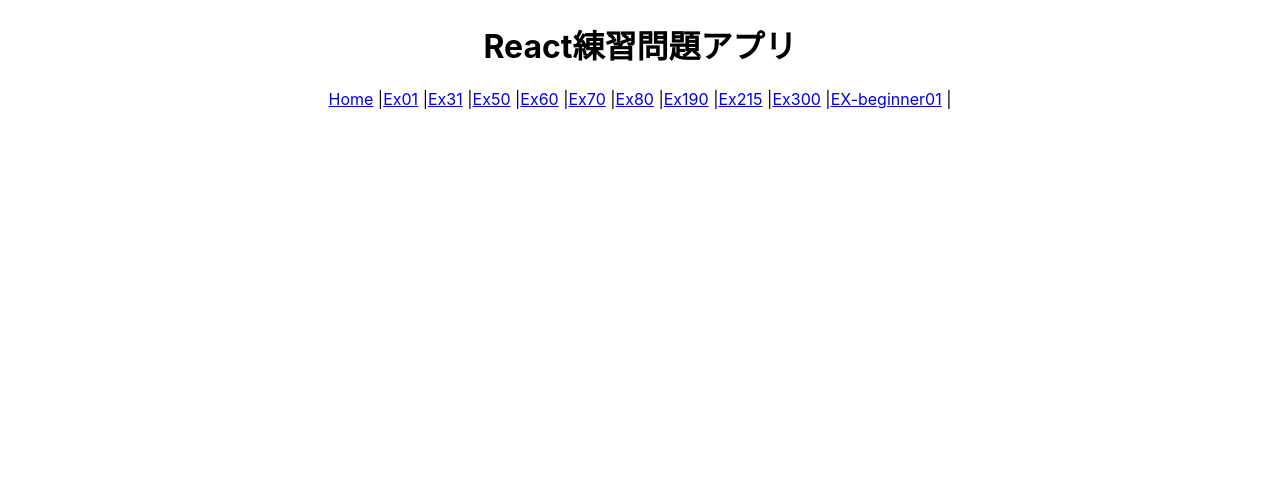
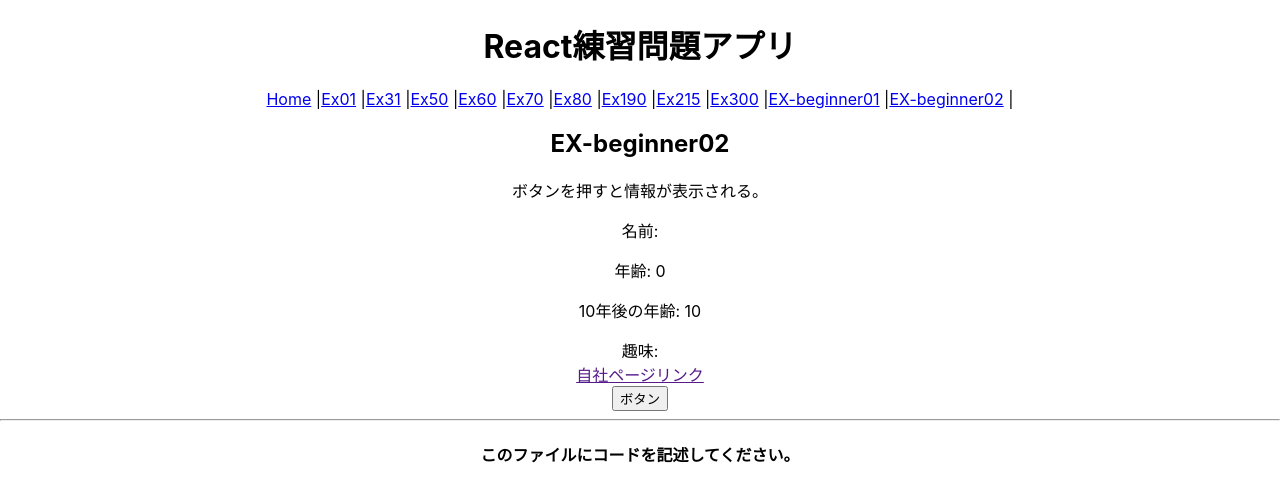
Before and after one commit to ryota-09/ex-react-app, a React (Create React App) app: page /exbeginner02 in a window 1280 px wide. Shown: the top 502 px of the page. Built offline with nearby package versions, Linux system fonts and the light colour scheme; the HTML template or start-up script is replaced by a standard one.

Commit message:
初級演習2完了

```diff
--- a/src/App.tsx
+++ b/src/App.tsx
@@ -20,6 +20,7 @@
           <Link to="/ex215">Ex215</Link> |
           <Link to="/ex300">Ex300</Link> |
           <Link to="/exbeginner01">EX-beginner01</Link> |
+          <Link to="/exbeginner02">EX-beginner02</Link> |
         </div>
         <Router />
       </BrowserRouter>
--- /dev/null
+++ b/src/components/Exbeginner02.tsx
@@ -0,0 +1,37 @@
+//表示についての問題
+import { useState } from "react";
+import { Exbeginner02Practice } from "./subComponents/Exbeginner02Practice";
+
+export const Exbeginner02 = () => {
+  const [name, setName] = useState<string>("");
+  const [age, setAge] = useState<number>(0);
+  const [hobbies, setHobbies] = useState<Array<string>>([]);
+  const [url, setUrl] = useState<string>("");
+
+  const onClickButton = () => {
+    setName("山田たろう");
+    setAge(34);
+    setHobbies(["スイム", "バイク", "ラン"]);
+    setUrl("https://www.rakus-partners.co.jp/");
+  };
+
+  return (
+    <div className="exbeginner01">
+      <h2>EX-beginner02</h2>
+      <p>ボタンを押すと情報が表示される。</p>
+      <p>名前: {name}</p>
+      <p>年齢: {age}</p>
+      <p>10年後の年齢: {age + 10}</p>
+      <span>趣味: </span>
+      {hobbies.map((hobby) => (
+        <span key={hobby}> {hobby} </span>
+      ))}
+      <br />
+      <a href={url}>自社ページリンク</a>
+      <br />
+      <button type="button" onClick={onClickButton}>ボタン</button>
+      <hr />
+      <Exbeginner02Practice />
+    </div>
+  );
+};
--- /dev/null
+++ b/src/components/subComponents/Exbeginner02Practice.tsx
@@ -0,0 +1,17 @@
+export const Exbeginner02Practice = () => {
+  return (
+    <div>
+      <h4>このファイルにコードを記述してください。</h4>
+    </div>
+  );
+};
+
+// クラスコンポーネントを利用する場合は下の雛形を利用する。
+// export default class Exbeginner02Practice {
+
+//   render() {
+//     return (
+
+//     )
+//   }
+// }
--- a/src/router/PageRoutes.tsx
+++ b/src/router/PageRoutes.tsx
@@ -9,6 +9,7 @@
 import { Ex215 } from "../components/Ex215";
 import { Ex300 } from "../components/Ex300";
 import { Exbeginner01 } from "../components/Exbeginner01";
+import { Exbeginner02 } from "../components/Exbeginner02";
 
 export const PageRoutes = [
   {
@@ -77,4 +78,10 @@
     exact: false,
     children: <Exbeginner01 />,
   },
+  {
+    path: "/exbeginner02",
+    name: "Ex-beginner02",
+    exact: false,
+    children: <Exbeginner02 />,
+  },
 ];
```
